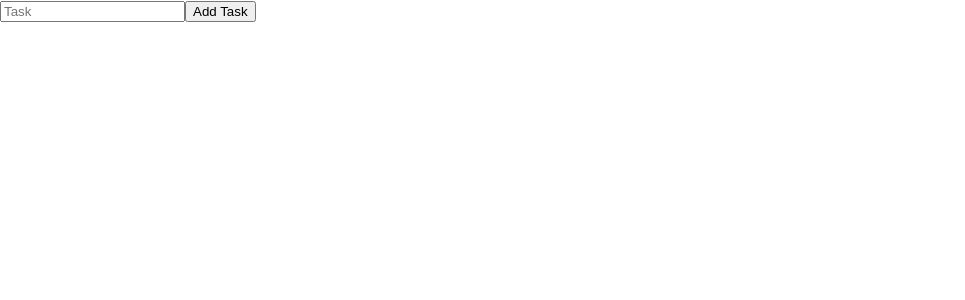
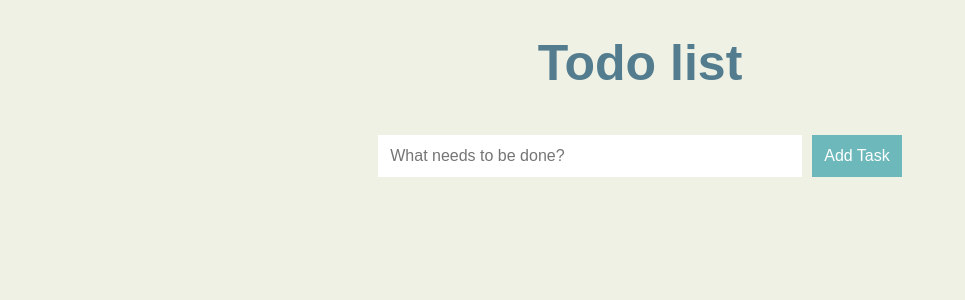
Before and after one commit to anastasiafomina/react-todo-app, a React (Create React App) app: page / in a window 1280 px wide. Shown: the top 300 px of the page, without its empty margins (0-965 px from the left). Built offline with nearby package versions, Linux system fonts and the light colour scheme.

Commit message:
add styles

```diff
--- a/src/App.js
+++ b/src/App.js
@@ -45,7 +45,10 @@ class App extends Component {
 
   render() {
     return (
-      <div className="App">
+      <div>
+        <h1>Todo list</h1>
+        <div className="container">
+          <div className="row">
             <TodoList
               addItem={this.addItem}
               handleInput={this.handleInput}
@@ -56,6 +59,8 @@ class App extends Component {
               deleteItem={this.deleteItem}
             />
           </div>
+        </div>
+      </div>
     )
   }
 }
--- a/src/TodoItems.js
+++ b/src/TodoItems.js
@@ -3,11 +3,13 @@ import React, { Component } from 'react'
 class TodoItems extends Component {
   createTasks = item => {
     return (
-      <li key={item.key} onClick={() => this.props.deleteItem(item.key)}>
+      <li
+        key={item.key}
+        onClick={() => this.props.deleteItem(item.key)}
+      >
         {item.text}
       </li>
     )
-
   }
   render() {
     const todoEntries = this.props.entries
--- a/src/TodoList.js
+++ b/src/TodoList.js
@@ -4,17 +4,16 @@ class TodoList extends Component {
   render() {
     return (
       <div className="todoListMain">
-        <div className="header">
         <form onSubmit={this.props.addItem} >
           <input
-              placeholder="Task"
+            type="text"
+            placeholder="What needs to be done?"
             value={this.props.currentItem.text}
             onChange={this.props.handleInput}
           />
         <button type="submit"> Add Task </button>
         </form>
       </div>
-      </div>
     )
   }
 }
--- a/src/index.css
+++ b/src/index.css
@@ -1,14 +1,57 @@
 body {
-  margin: 0;
-  padding: 0;
-  font-family: -apple-system, BlinkMacSystemFont, "Segoe UI", "Roboto", "Oxygen",
-    "Ubuntu", "Cantarell", "Fira Sans", "Droid Sans", "Helvetica Neue",
-    sans-serif;
-  -webkit-font-smoothing: antialiased;
-  -moz-osx-font-smoothing: grayscale;
+  background-color: #eff1e4;
+  font-family: sans-serif;
 }
 
-code {
-  font-family: source-code-pro, Menlo, Monaco, Consolas, "Courier New",
-    monospace;
+input,
+button {
+  outline: none;
 }
+
+button {
+  cursor: pointer;
+}
+
+h1 {
+  text-align: center;
+  color: #537c8e;
+  font-size: 50px;
+}
+
+.theList li {
+  background-color: white;
+  padding: 10px;
+  margin: 10px;
+  margin-left: 0px;
+  border-radius: 5px;
+  list-style-type: circle;
+}
+
+.todoListMain input {
+  padding: 10px;
+  margin-left: 10px;
+  font-size: 16px;
+  border: 2px solid white;
+  width: 400px;
+}
+
+.todoListMain button {
+  padding: 10px;
+  font-size: 16px;
+  margin: 10px;
+  background-color: #6db8bb;
+  color: #FFF;
+  border: 2px solid #6db8bb;
+}
+
+.todoListMain button:hover {
+  background-color: #05647a;
+  border: 2px solid #05647a;
+}
+
+.container {
+  display: flex;
+  flex-wrap: wrap;
+  align-items: center;
+  justify-content: center;
+}
```
Lines whose indentation alone changed are shown as unchanged.
